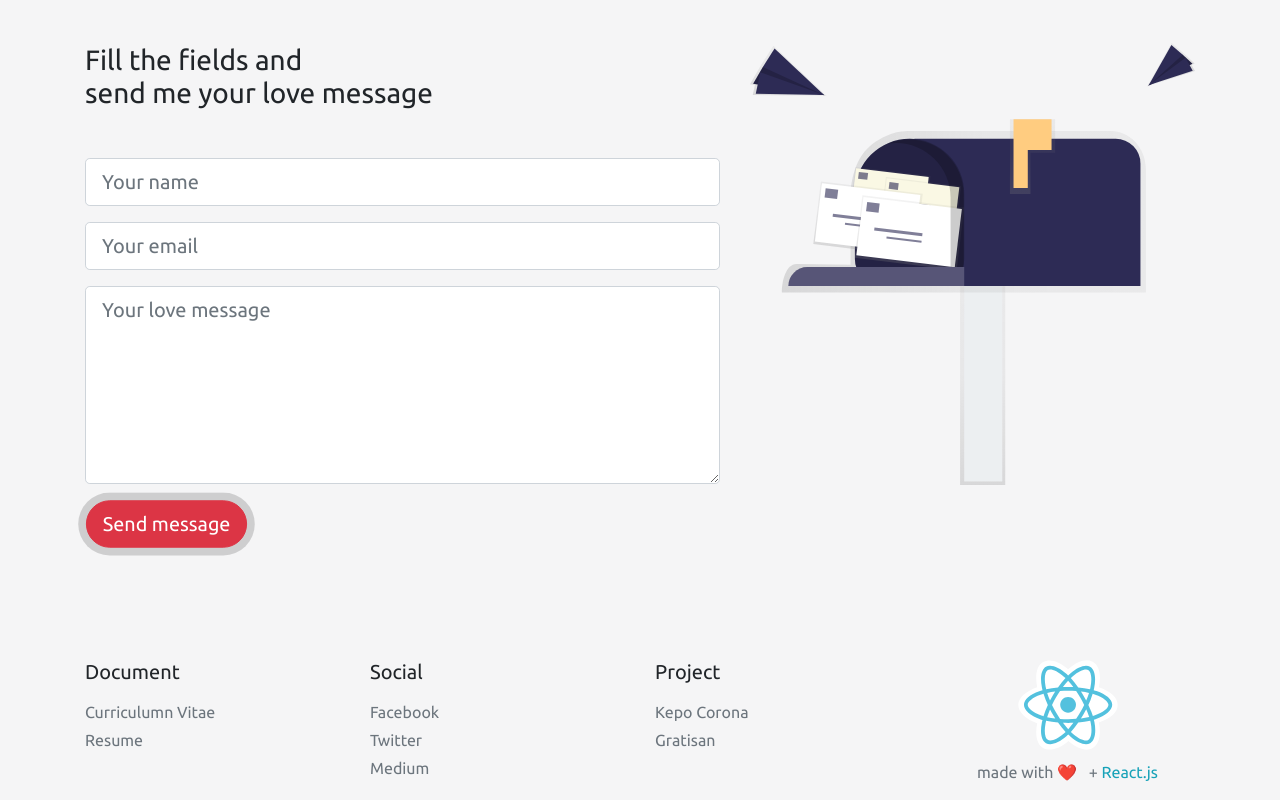
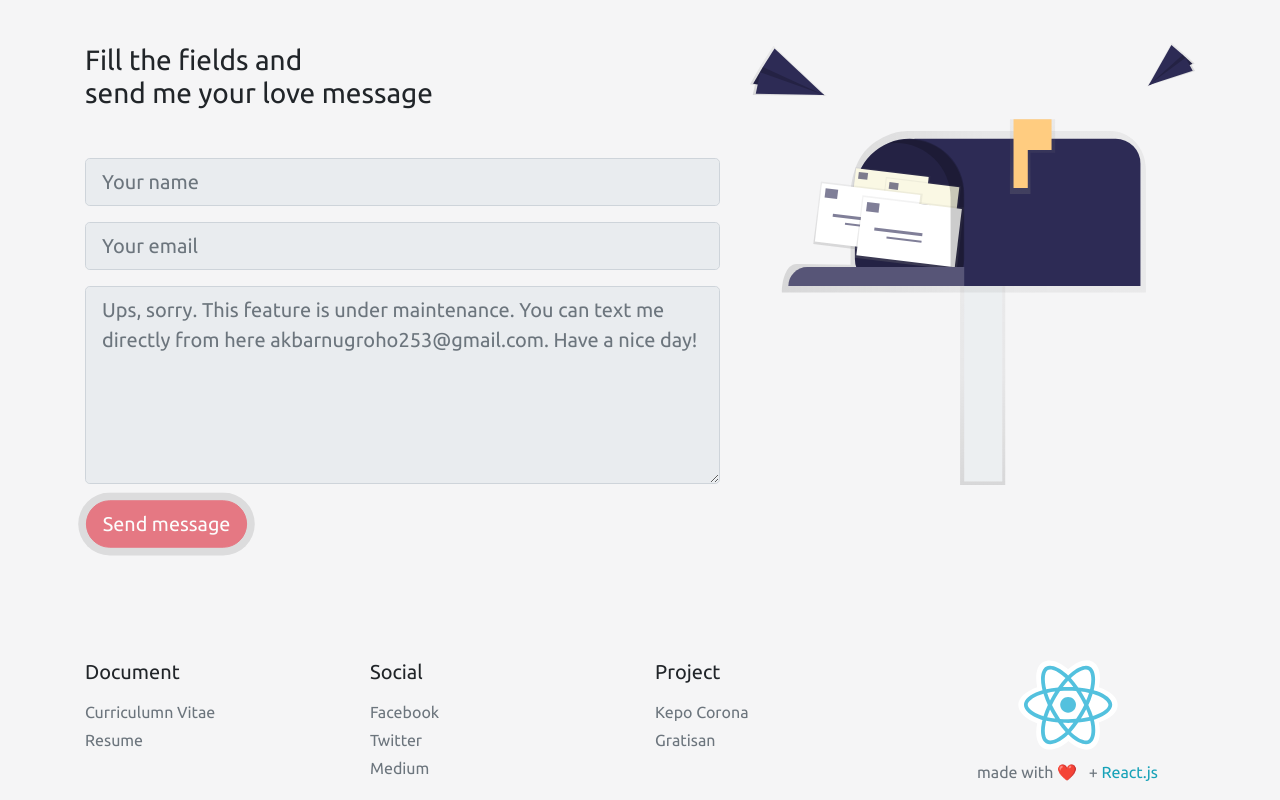
Before and after one commit to thexdev/the-purple, a React (Create React App) app: page / in a window 1280 px wide. Shown: the part 4555-5355 px from the top of the page. Built offline with nearby package versions, Linux system fonts and the light colour scheme; no server answers.

Commit message:
change form to "maintenance" mode

```diff
--- a/src/components/contact-form/message-form.js
+++ b/src/components/contact-form/message-form.js
@@ -1,19 +1,19 @@
-import React, { useState, memo } from "react";
-import swal from "@sweetalert/with-react";
-import { Col, Form, FormControl, Button } from "react-bootstrap";
+import React, { useState, memo } from 'react';
+import swal from '@sweetalert/with-react';
+import { Col, Form, FormControl, Button } from 'react-bootstrap';
 
-import FormHelper from "helpers/form";
+import FormHelper from 'utils/form';
 
 const MessageForm = () => {
   const [formMessage, setFormMessage] = useState({
-    name: "",
-    email: "",
-    message: "",
+    name: '',
+    email: '',
+    message: '',
   });
 
   const handleFailedToSentMessage = () => {
     swal({
-      title: "Good news!",
+      title: 'Good news!',
       content: (
         <div>
           <p>You can send the message to:</p>
@@ -26,7 +26,7 @@ const MessageForm = () => {
           </span>
         </div>
       ),
-      icon: "info",
+      icon: 'info',
     });
   };
 
@@ -34,31 +34,29 @@ const MessageForm = () => {
     e.preventDefault();
 
     let successAlert = {
-      title: "Good job!",
-      text: "Thanks, I will read your message soon!",
-      icon: "success",
+      title: 'Good job!',
+      text: 'Thanks, I will read your message soon!',
+      icon: 'success',
     };
 
     let failedAlert = {
-      title: "Aw, snap!",
+      title: 'Aw, snap!',
       text: "Something was wrong, but i can't handle it right now :(",
-      icon: "error",
+      icon: 'error',
       dangerMode: true,
     };
 
-    fetch("/", {
-      method: "POST",
-      headers: { "Content-Type": "application/x-www-form-urlencoded" },
-      body: FormHelper.urlencoded({ "form-name": "message", ...formMessage }),
+    fetch('/', {
+      method: 'POST',
+      headers: { 'Content-Type': 'application/x-www-form-urlencoded' },
+      body: FormHelper.urlencoded({ 'form-name': 'message', ...formMessage }),
     })
-      .then(() => swal(successAlert))
-      .catch(() => swal(failedAlert).then(handleFailedToSentMessage));
+      .catch(() => swal(failedAlert).then(handleFailedToSentMessage))
+      .then(() => swal(successAlert));
   };
 
   const handleChange = (e) => {
-    setFormMessage(
-      Object.assign(formMessage, { [e.target.name]: e.target.value })
-    );
+    setFormMessage({ ...formMessage, [e.target.name]: e.target.value });
   };
 
   return (
@@ -80,6 +78,7 @@ const MessageForm = () => {
             name="name"
             placeholder="Your name"
             onChange={handleChange}
+            disabled
           />
         </Form.Group>
         <Form.Group className="mb-3">
@@ -89,6 +88,7 @@ const MessageForm = () => {
             name="email"
             placeholder="Your email"
             onChange={handleChange}
+            disabled
           />
         </Form.Group>
         <Form.Group className="mb-3">
@@ -96,13 +96,18 @@ const MessageForm = () => {
             size="lg"
             as="textarea"
             name="message"
-            placeholder="Your love message"
+            placeholder="Ups, sorry. This feature is under maintenance. You can text me directly from here akbarnugroho253@gmail.com. Have a nice day!"
             rows={6}
             onChange={handleChange}
+            disabled
           />
         </Form.Group>
         <Form.Group className="text-center text-md-left">
-          <Button type="submit" className="rounded-pill btn-danger btn-lg">
+          <Button
+            type="submit"
+            className="rounded-pill btn-danger btn-lg"
+            disabled
+          >
             Send message
           </Button>
         </Form.Group>
```
